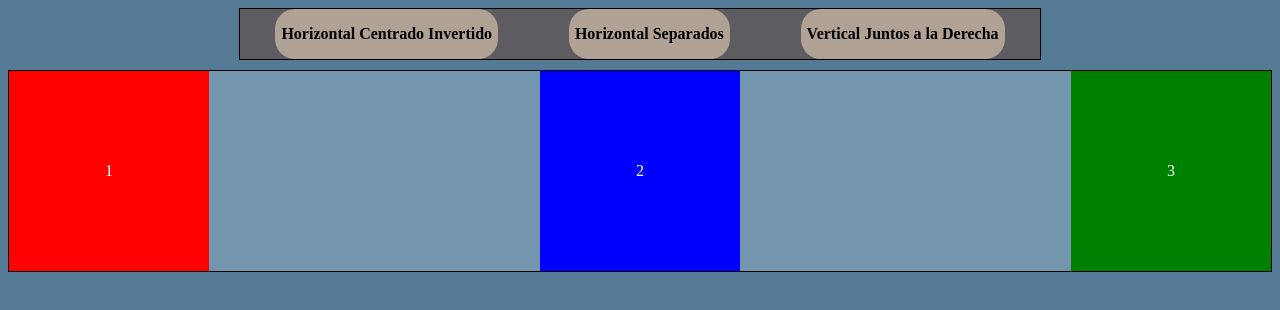
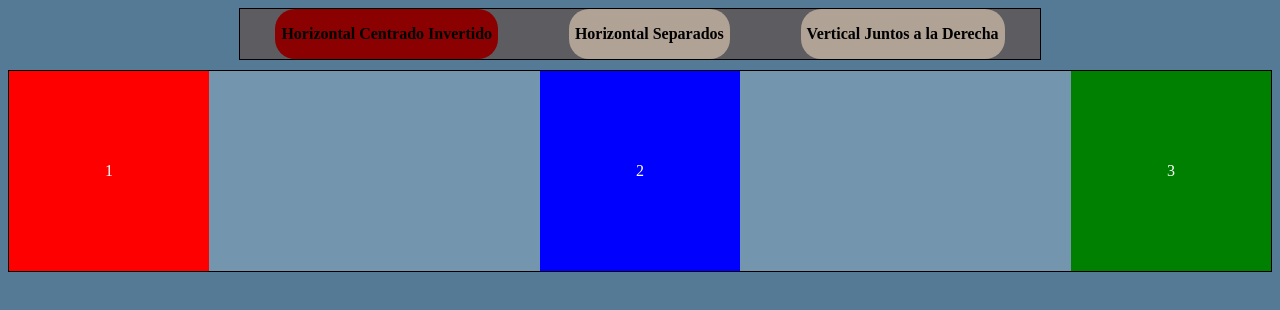
Before and after one commit to RodLato/Diplomatura, a plain HTML site: page Modulo 2/u2/Flex.html in a window 1280 px wide. In both pictures the pointer is over the element "Horizontal Centrado Invertido". Drawn offline with Linux system fonts and the light colour scheme.

Commit message:
Update Flex.css

```diff
--- a/Modulo 2/u2/Flex.css
+++ b/Modulo 2/u2/Flex.css
@@ -21,6 +21,10 @@ body{
 	padding: 6px;
 	border-radius: 20px;
 	color: black;
+}
+.buttonTop:hover{
+	cursor: pointer;
+	background-color: DarkRed;
 }
 .content{
 	display: flex;
```
